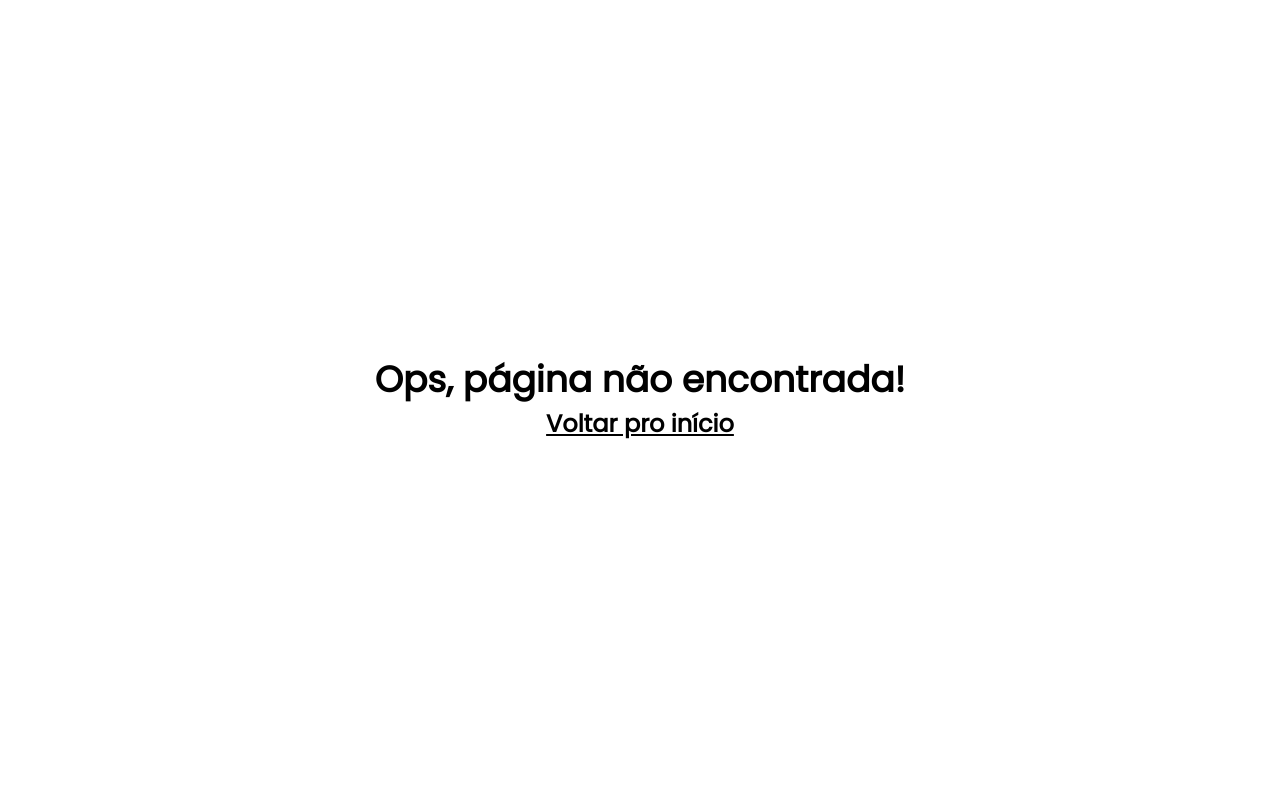
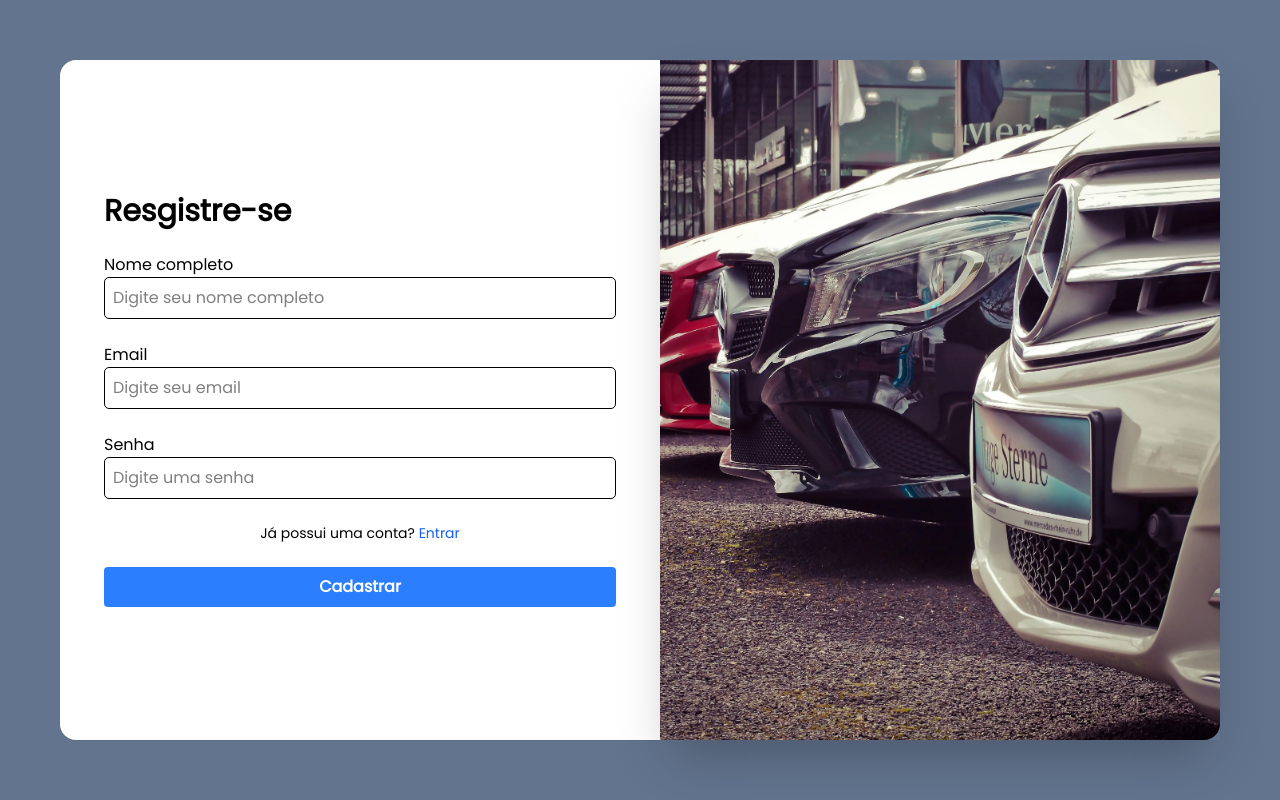
Before and after one commit to joseisaacpy/sistema-revenda-v2, a React (Vite) app in the folder client/: page /register in a window 1280 px wide. Built offline with nearby package versions, Linux system fonts and the light colour scheme.

Commit message:
feat: Cria páginas de login e de cadastro com a mesma estrutura e com mudança de title usando useEffect e document.title

```diff
--- a/client/src/AllRoutes.jsx
+++ b/client/src/AllRoutes.jsx
@@ -1,4 +1,6 @@
 import { BrowserRouter, Routes, Route } from "react-router-dom";
+import Login from "./Pages/Login";
+import Register from "./Pages/Register";
 import Home from "./Pages/Home";
 import NotFound from "./Pages/NotFound";
 import CadastroVeiculo from "./Pages/CadastroVeiculo";
@@ -13,6 +15,8 @@ const AllRoutes = () => {
   return (
     <BrowserRouter>
       <Routes>
+        <Route path="/login" element={<Login />} />
+        <Route path="/register" element={<Register />} />
         {/* Rotas com layout padrão */}
         <Route element={<MainLayout />}>
           <Route path="/" element={<Home />} />
--- /dev/null
+++ b/client/src/Pages/Login/index.jsx
@@ -0,0 +1,68 @@
+import imgCars from "../../Assets/Images/cars.webp";
+import { Link } from "react-router-dom";
+import { useEffect } from "react";
+
+const Login = () => {
+    // para mudar o titulo da aba
+    useEffect(() => {
+      document.title = "Login | Só Camionetes";
+    }, []);
+
+  return (
+    // Container
+    <section className="min-h-screen flex flex-col md:flex-row items-stretch justify-center p-5 md:p-15 bg-slate-500">
+      {/* Seção do form */}
+      <section className="md:flex-1 flex flex-col items-center justify-center bg-white p-5 lg:rounded-l-2xl shadow-2xs">
+        {/* Formulário */}
+        <form className="flex w-full max-w-lg mx-auto flex-col gap-6">
+          <h1 className="text-3xl font-bold">Login</h1>
+          <div className="flex flex-col">
+            <label htmlFor="email">Email</label>
+            <input
+              type="email"
+              name="email"
+              id="email"
+              autoComplete="email"
+              className="border p-2 rounded-[5px]"
+              placeholder="Digite seu email"
+            />
+          </div>
+          <div className="flex flex-col">
+            <label htmlFor="senha">Senha</label>
+            <input
+              type="password"
+              name="senha"
+              id="senha"
+              autoComplete="current-password"
+              className="border p-2 rounded-[5px]"
+              placeholder="Digite sua senha"
+            />
+          </div>
+          <span className="text-sm text-center">
+            Ainda não tem uma conta?{" "}
+            <Link to="/register" className="text-blue-600 hover:underline">
+              Registrar
+            </Link>
+          </span>
+          <button
+            type="submit"
+            className="cursor-pointer bg-blue-500 hover:bg-blue-700 text-white font-bold py-2 px-4 text-sm sm:text-base rounded transition-all duration-300"
+          >
+            Entrar
+          </button>
+        </form>
+        {/* Seção da imagem lateral */}
+      </section>
+      {/* Imagem */}
+      <section className="flex-1 hidden md:block shadow-2xl">
+        <img
+          src={imgCars}
+          alt="Imagem de carros"
+          className="w-full h-full max-h-screen object-cover rounded-r-2xl"
+        />
+      </section>
+    </section>
+  );
+};
+
+export default Login;
--- /dev/null
+++ b/client/src/Pages/Register/index.jsx
@@ -0,0 +1,83 @@
+import imgCars from "../../Assets/Images/cars.webp";
+import { Link } from "react-router-dom";
+import { useEffect } from "react";
+
+const Register = () => {
+
+  // para mudar o titulo da aba
+  useEffect(() => {
+    document.title = "Cadastro | Só Camionetes";
+  }, []);
+
+  return (
+    // Container
+    <section className="min-h-screen flex flex-col md:flex-row items-stretch justify-center p-5 md:p-15 bg-slate-500">
+      {/* Seção do form */}
+      <section className="md:flex-1 flex flex-col items-center justify-center bg-white p-5 lg:rounded-l-2xl shadow-2xs">
+        {/* Formulário */}
+        <form className="flex w-full max-w-lg mx-auto flex-col gap-6">
+          <h1 className="text-3xl font-bold">Resgistre-se</h1>
+          <div className="flex flex-col">
+            <label htmlFor="nome">Nome completo</label>
+            <input
+              type="text"
+              name="nome"
+              autoComplete="name"
+              required
+              id="nome"
+              className="border p-2 rounded-[5px]"
+              placeholder="Digite seu nome completo"
+            />
+          </div>
+          <div className="flex flex-col">
+            <label htmlFor="email">Email</label>
+            <input
+              type="email"
+              name="email"
+              id="email"
+              required
+              autoComplete="email"
+              className="border p-2 rounded-[5px]"
+              placeholder="Digite seu email"
+            />
+          </div>
+          <div className="flex flex-col">
+            <label htmlFor="senha">Senha</label>
+            <input
+              type="password"
+              name="senha"
+              id="senha"
+              required
+              autoComplete="current-password"
+              className="border p-2 rounded-[5px]"
+              placeholder="Digite uma senha"
+            />
+          </div>
+          <span className="text-sm text-center">
+            Já possui uma conta?{" "}
+            <Link to="/login" className="text-blue-600 hover:underline">
+              Entrar
+            </Link>
+          </span>
+          <button
+            type="submit"
+            className="cursor-pointer bg-blue-500 hover:bg-blue-700 text-white font-bold py-2 px-4 text-sm sm:text-base rounded transition-all duration-300"
+          >
+            Cadastrar
+          </button>
+        </form>
+        {/* Seção da imagem lateral */}
+      </section>
+      {/* Imagem */}
+      <section className="flex-1 hidden md:block shadow-2xl">
+        <img
+          src={imgCars}
+          alt="Imagem de carros"
+          className="w-full h-full max-h-screen object-cover rounded-r-2xl"
+        />
+      </section>
+    </section>
+  );
+};
+
+export default Register;
```
Also changed, not shown: client/src/Assets/Images/cars.webp (added).
